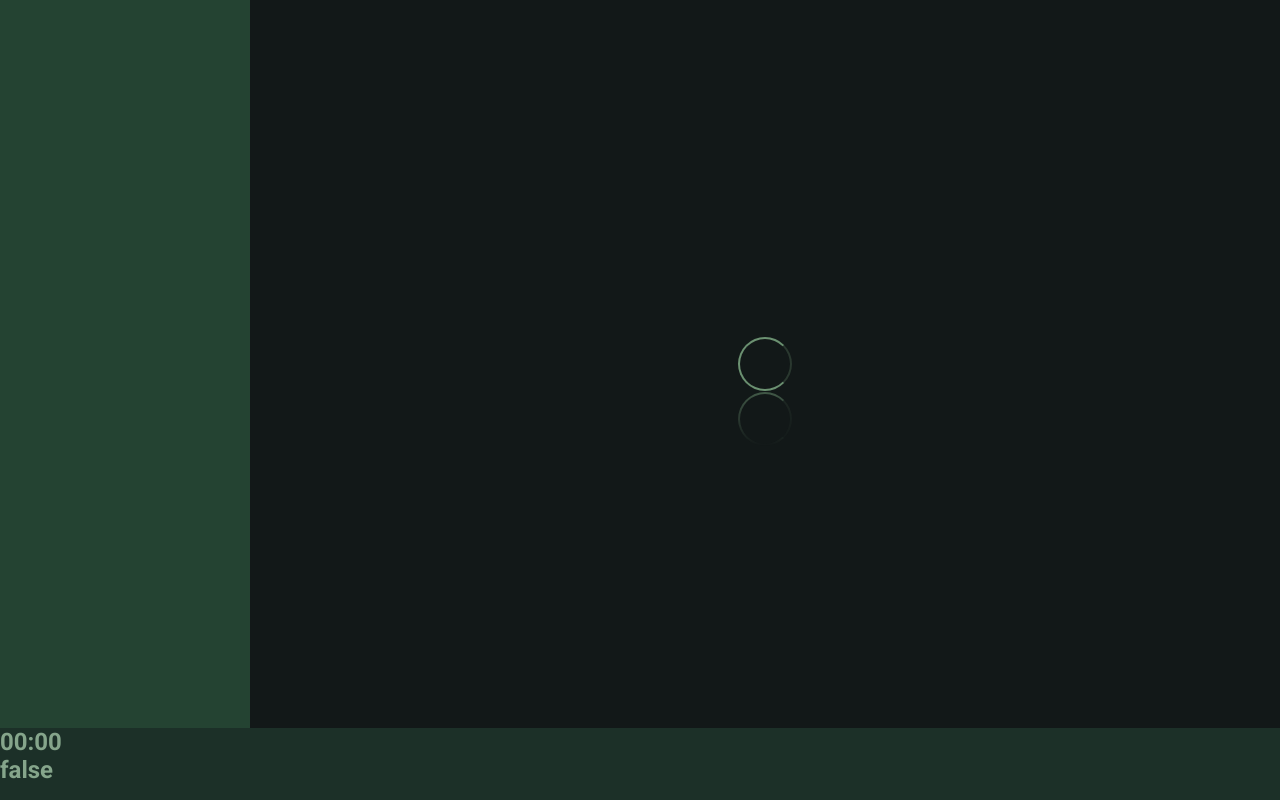
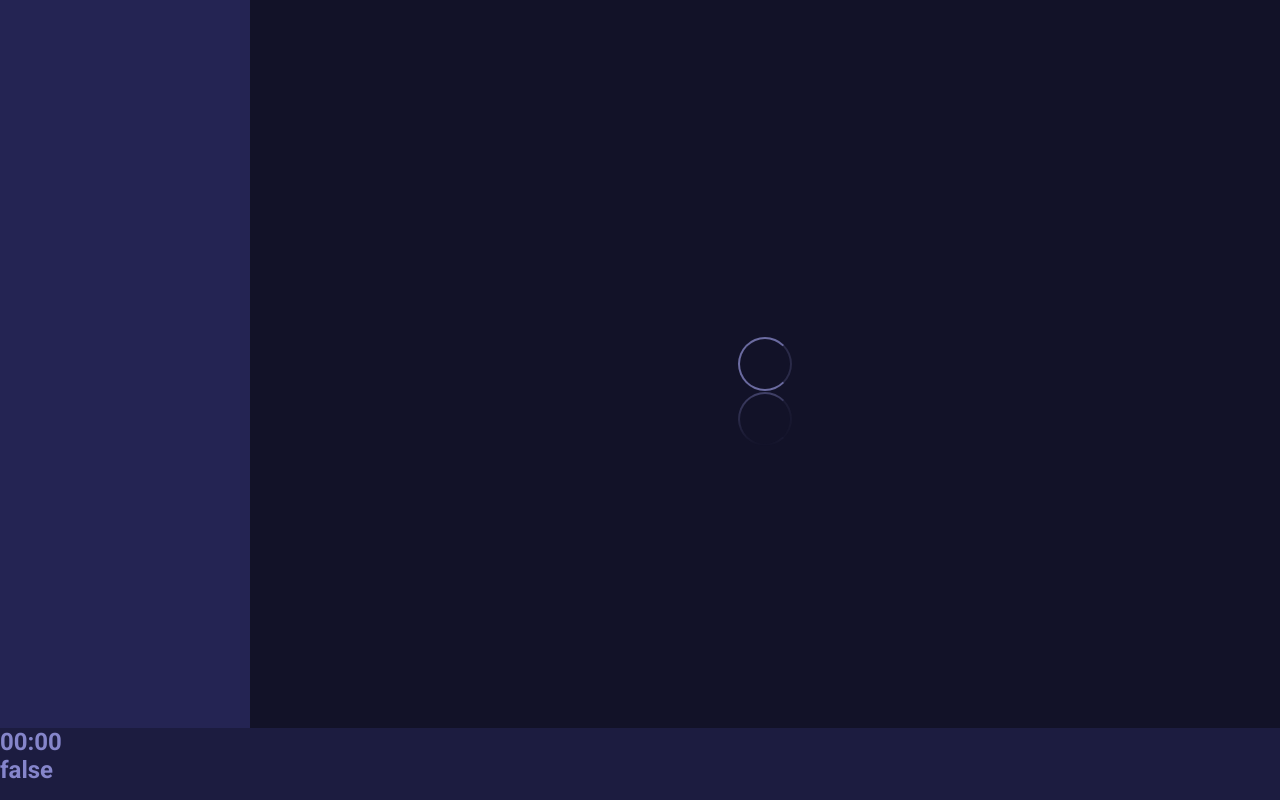
Before and after one commit to HenryLimaBR/cookie-player-2, a Next.js app: page / in a window 1280 px wide. Built offline with nearby package versions, Linux system fonts and the light colour scheme.

Commit message:
Added New Theme

```diff
--- a/themes/default.ts
+++ b/themes/default.ts
@@ -1,3 +1,3 @@
-import { leafTheme } from './leaf'
+import { oceanTheme } from './ocean'
 
-export const theme = leafTheme
+export const theme = oceanTheme
--- /dev/null
+++ b/themes/ocean.ts
@@ -0,0 +1,17 @@
+import type { Theme } from '../@types/theme'
+
+export const oceanTheme: Theme = {
+  name: 'ocean',
+  colors: {
+    bg1: "#121228",
+    bg2: "#171732",
+    bg3: "#1c1c40",
+    bg4: "#242453",
+    bg5: "#33337b",
+    fg1: "#4d4d8b",
+    fg2: "#5d5d97",
+    fg3: "#6c6ca2",
+    fg4: "#7979bc",
+    fg5: "#8585cb"
+  }
+}
```
